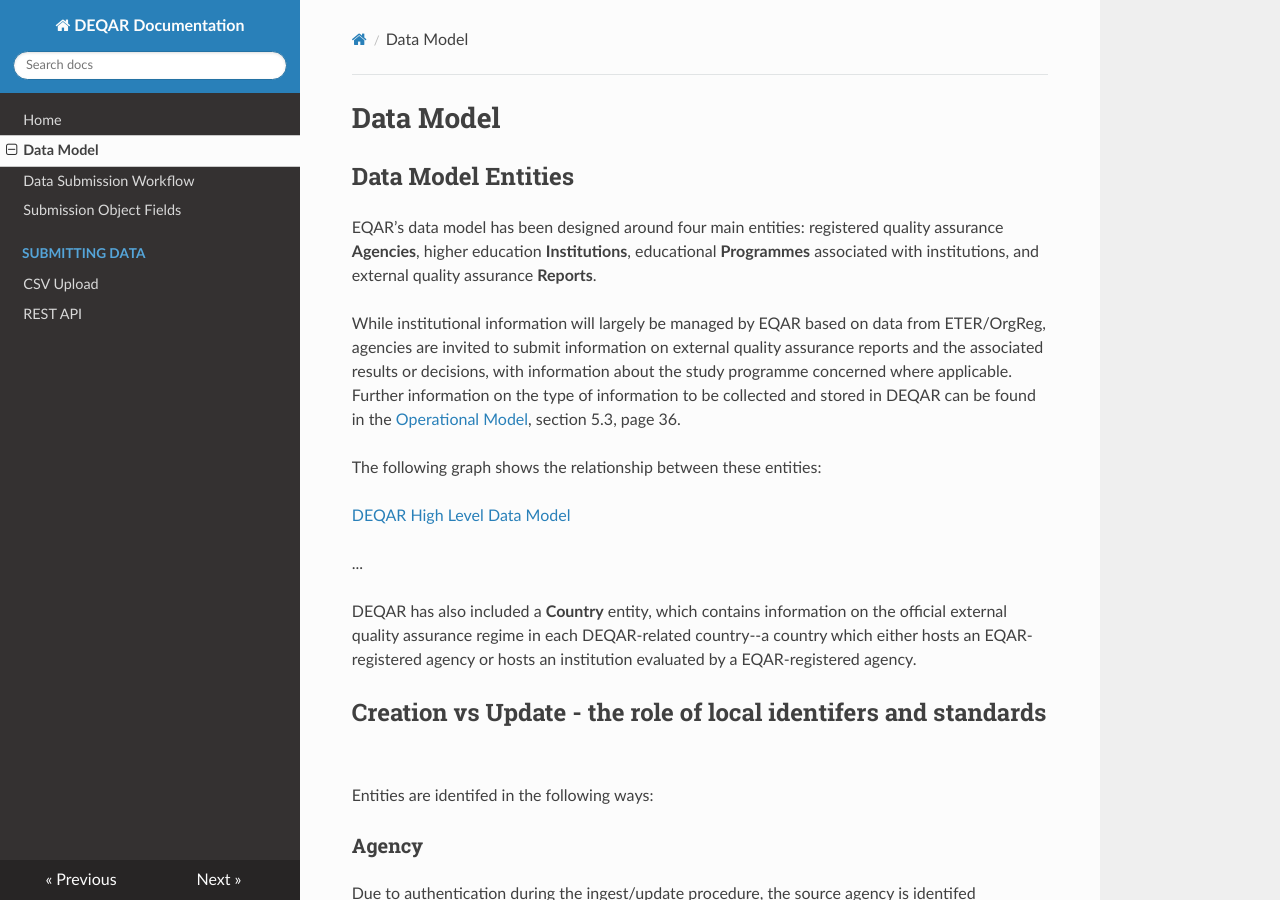
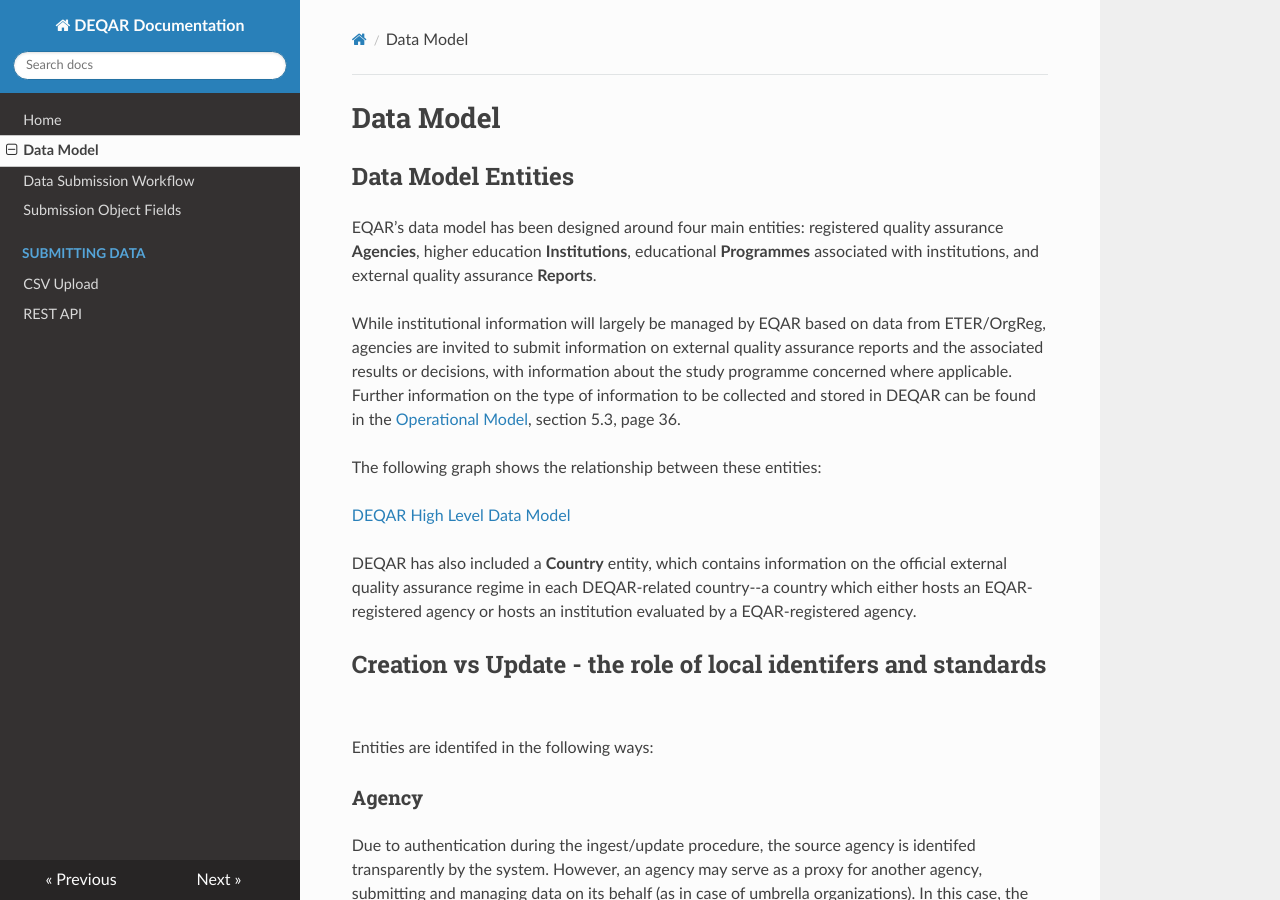
Before and after one commit to EQAR/deqar-docs, an MkDocs documentation site: the page built from docs/data_model.md, in a window 1280 px wide and 900 px high. Built offline with MkDocs 1.6.1, drawn with Linux system fonts in a browser that asks for light colours; nearby versions of some CDN libraries; old or Windows-style settings are respelled for this version of MkDocs.

```diff
--- a/docs/data_model.md
+++ b/docs/data_model.md
@@ -6,9 +6,8 @@ While institutional information will largely be managed by EQAR based on data fr
 
 The following graph shows the relationship between these entities:
 
-[DEQAR High Level Data Model](img/DEQARPhysicalERDiagram_Design31_20-01-18_highlevel.jpg "DEQAR High Level Data Model)
+[DEQAR High Level Data Model](img/DEQARPhysicalERDiagram_Design31_20-01-18_highlevel.jpg "DEQAR High Level Data Model")
 
-...
 
 DEQAR has also included a **Country** entity, which contains information on the official external quality assurance regime in each DEQAR-related country--a country which either hosts an EQAR-registered agency or hosts an institution evaluated by a EQAR-registered agency.
 
```
